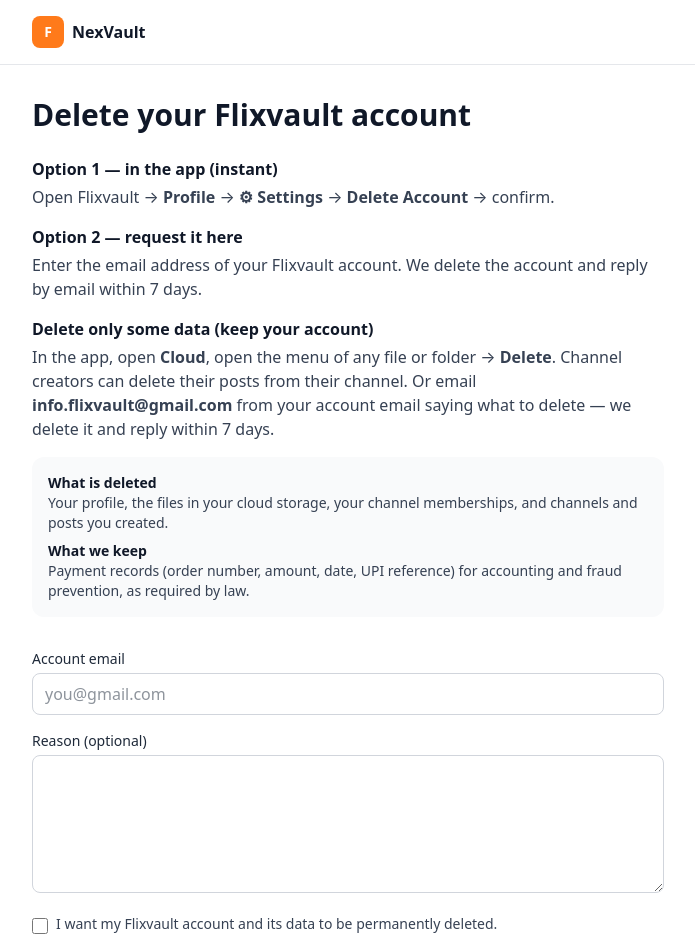
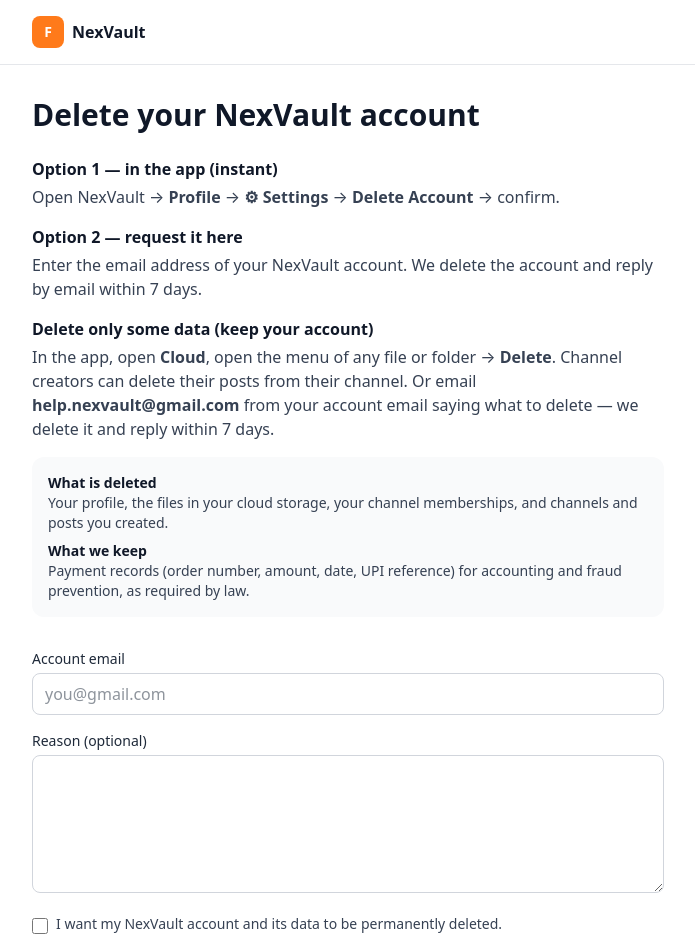
Before and after one commit to onlinemaxim2002-web/NexVault, a Next.js app in the folder admin/: page /delete-account in a window 1280 px wide. Shown: the top 948 px of the page, without its empty margins (292-987 px from the left). Built offline with nearby package versions, Linux system fonts and the light colour scheme.

Commit message:
Rename public pages to NexVault

```diff
--- a/admin/app/delete-account/page.tsx
+++ b/admin/app/delete-account/page.tsx
@@ -3,26 +3,26 @@ import { requestDeletion } from "@/app/public-actions/support";
 import { PublicPage } from "@/components/public-page";
 import { SupportForm } from "@/components/support-form";
 
-export const metadata: Metadata = { title: "Flixvault — Delete your account", robots: { index: true } };
+export const metadata: Metadata = { title: "NexVault — Delete your account", robots: { index: true } };
 
 // Account deletion page required by Google Play (Data safety → delete account URL).
 export default function DeleteAccountPage() {
   return (
-    <PublicPage title="Delete your Flixvault account">
+    <PublicPage title="Delete your NexVault account">
       <div className="mb-8 space-y-4 text-gray-700">
         <div>
           <h2 className="mb-1 font-semibold text-gray-900">Option 1 — in the app (instant)</h2>
-          <p>Open Flixvault → <b>Profile</b> → <b>⚙ Settings</b> → <b>Delete Account</b> → confirm.</p>
+          <p>Open NexVault → <b>Profile</b> → <b>⚙ Settings</b> → <b>Delete Account</b> → confirm.</p>
         </div>
         <div>
           <h2 className="mb-1 font-semibold text-gray-900">Option 2 — request it here</h2>
-          <p>Enter the email address of your Flixvault account. We delete the account and reply by email within 7 days.</p>
+          <p>Enter the email address of your NexVault account. We delete the account and reply by email within 7 days.</p>
         </div>
         <div>
           <h2 className="mb-1 font-semibold text-gray-900">Delete only some data (keep your account)</h2>
           <p>
             In the app, open <b>Cloud</b>, open the menu of any file or folder → <b>Delete</b>. Channel creators can
-            delete their posts from their channel. Or email <b>info.flixvault@gmail.com</b> from your account email
+            delete their posts from their channel. Or email <b>help.nexvault@gmail.com</b> from your account email
             saying what to delete — we delete it and reply within 7 days.
           </p>
         </div>
@@ -39,7 +39,7 @@ export default function DeleteAccountPage() {
           { name: "email", label: "Account email", type: "email", required: true, placeholder: "you@gmail.com" },
           { name: "reason", label: "Reason (optional)", textarea: true },
         ]}
-        confirm="I want my Flixvault account and its data to be permanently deleted."
+        confirm="I want my NexVault account and its data to be permanently deleted."
         submit="Request account deletion"
       />
     </PublicPage>
```
